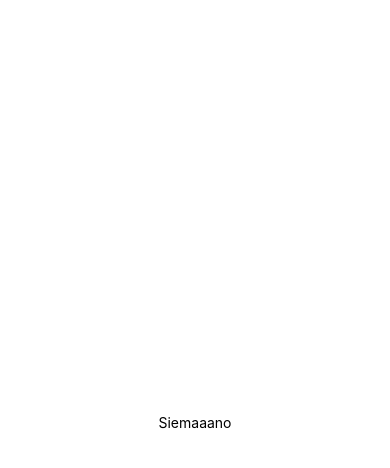
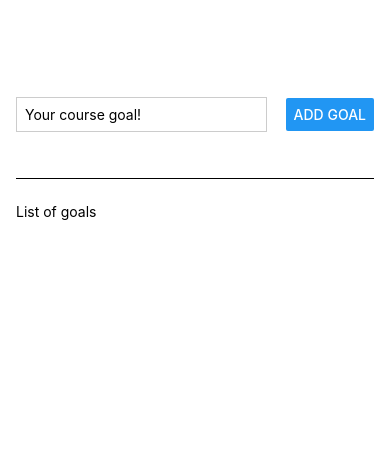
Before and after one commit to im4th/RNCourse, a React Native app: screen / in a window 390 px wide. Shown: the top 468 px of the page. Built offline with nearby package versions, Linux system fonts and the light colour scheme.

Commit message:
section 2 - up to lesson 22

```diff
--- a/App.js
+++ b/App.js
@@ -1,20 +1,42 @@
-import { StatusBar } from 'expo-status-bar';
-import { StyleSheet, Text, View } from 'react-native';
+import {Button, StyleSheet, Text, TextInput, View} from 'react-native';
+import {useState} from 'react';
 
 export default function App() {
-  return (
-    <View style={styles.container}>
-      <Text>Siemaaano</Text>
-      <StatusBar style="auto" />
-    </View>
-  );
+    const [enteredGoalText, setEnteredGoalText] = useState('')
+
+    function goalInputHandler(enteredText) {
+        setEnteredGoalText(enteredText);
+    }
+
+    function addGoalHandler() {
+        console.log(enteredGoalText)
+    }
+
+    return (<View style={styles.appContainer}>
+        <View style={styles.inputContainer}>
+            <TextInput style={styles.textInput} placeholder="Your course goal!" onChangeText={goalInputHandler}/>
+            <Button title="Add goal" onPress={addGoalHandler}/>
+        </View>
+        <View style={styles.goalsContainer}>
+            <Text>List of goals</Text>
+        </View>
+    </View>);
 }
 
 const styles = StyleSheet.create({
-  container: {
-    flex: 1,
-    backgroundColor: '#fff',
-    alignItems: 'center',
-    justifyContent: 'center',
-  },
+    appContainer: ({
+        flex: 1, paddingTop: 50, paddingHorizontal: 16,
+    }), inputContainer: {
+        flex: 1,
+        flexDirection: 'row',
+        justifyContent: 'space-between',
+        alignItems: 'center',
+        marginBottom: 24,
+        borderBottomWidth: 1,
+        borderColor: 'black',
+    }, textInput: {
+        borderWidth: 1, borderColor: '#cccccc', width: '70%', marginRight: 8, padding: 8
+    }, goalsContainer: {
+        flex: 5,
+    }
 });
--- a/package.json
+++ b/package.json
@@ -12,7 +12,7 @@
     "expo": "~49.0.8",
     "expo-status-bar": "~1.6.0",
     "react": "18.2.0",
-    "react-native": "0.72.4"
+    "react-native": "0.72.5"
   },
   "devDependencies": {
     "@babel/core": "^7.20.0"
```
Also changed, not shown: 1 other file (tests, documents, lock files or other folders).
